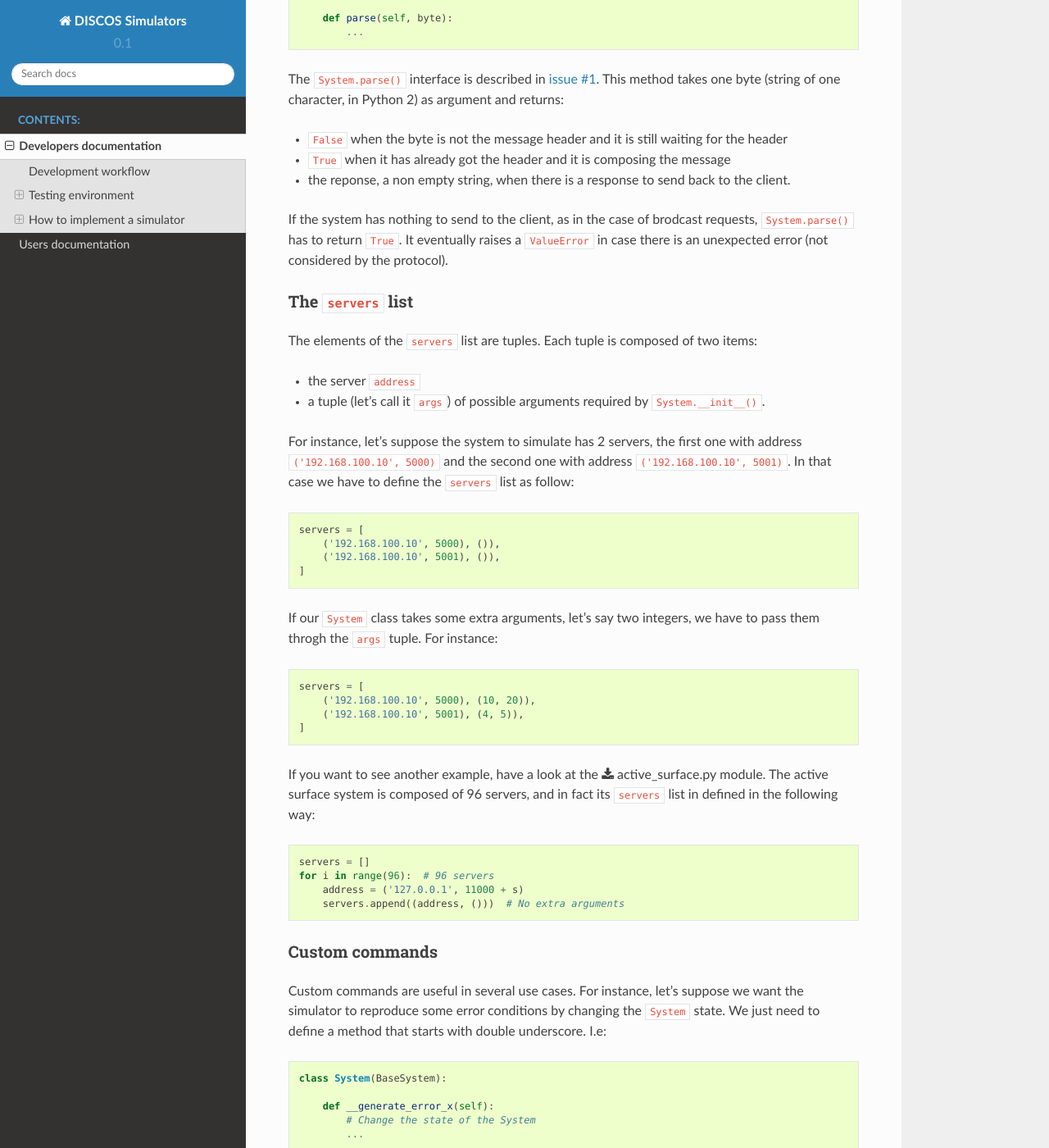
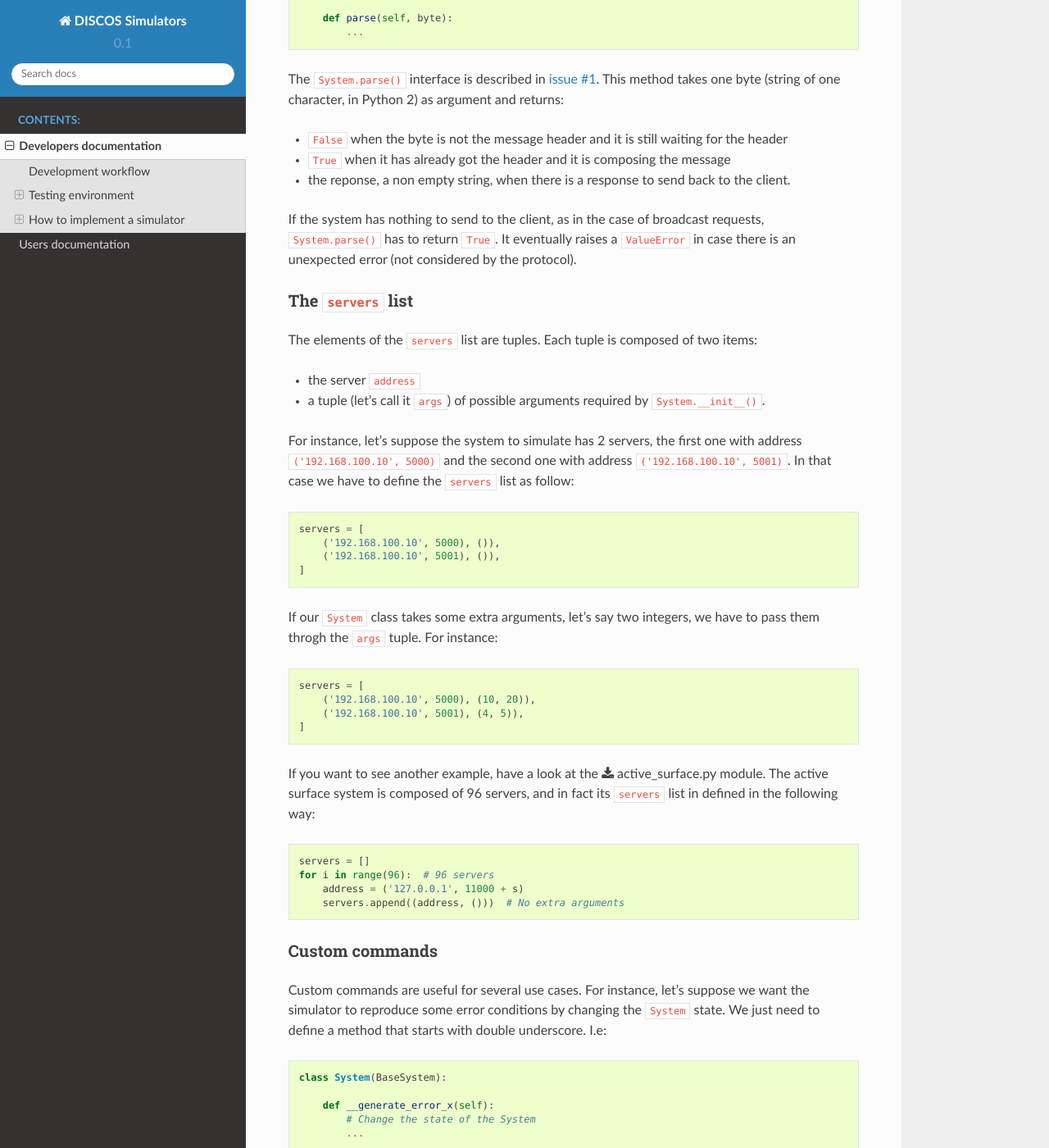
Before and after one commit to discos/simulators, a Sphinx documentation site: the page built from doc/developers.rst, in a window 1280 px wide and 1400 px high, scrolled down 3026 px. Shown: the whole window at 82% size. Built offline with Sphinx 7.4.7 and the Read the Docs theme 2.0.0, drawn with Linux system fonts in a browser that asks for light colours.

Commit message:
Fix some typos.

```diff
--- a/doc/developers.rst
+++ b/doc/developers.rst
@@ -176,7 +176,7 @@ The ``System.parse()`` interface is described in `issue #1
 * the reponse, a non empty string, when there is a response to send back to the
   client.
 
-If the system has nothing to send to the client, as in the case of brodcast
+If the system has nothing to send to the client, as in the case of broadcast
 requests, ``System.parse()`` has to return ``True``.
 It eventually raises a ``ValueError`` in case there is an unexpected error (not
 considered by the protocol).
@@ -223,7 +223,7 @@ The active surface system is composed of 96 servers, and in fact its
 
 Custom commands
 ---------------
-Custom commands are useful in several use cases.  For instance,
+Custom commands are useful for several use cases.  For instance,
 let's suppose we want the simulator to reproduce some error conditions
 by changing the ``System`` state.  We just need to define a method that
 starts with double underscore.  I.e::
```
